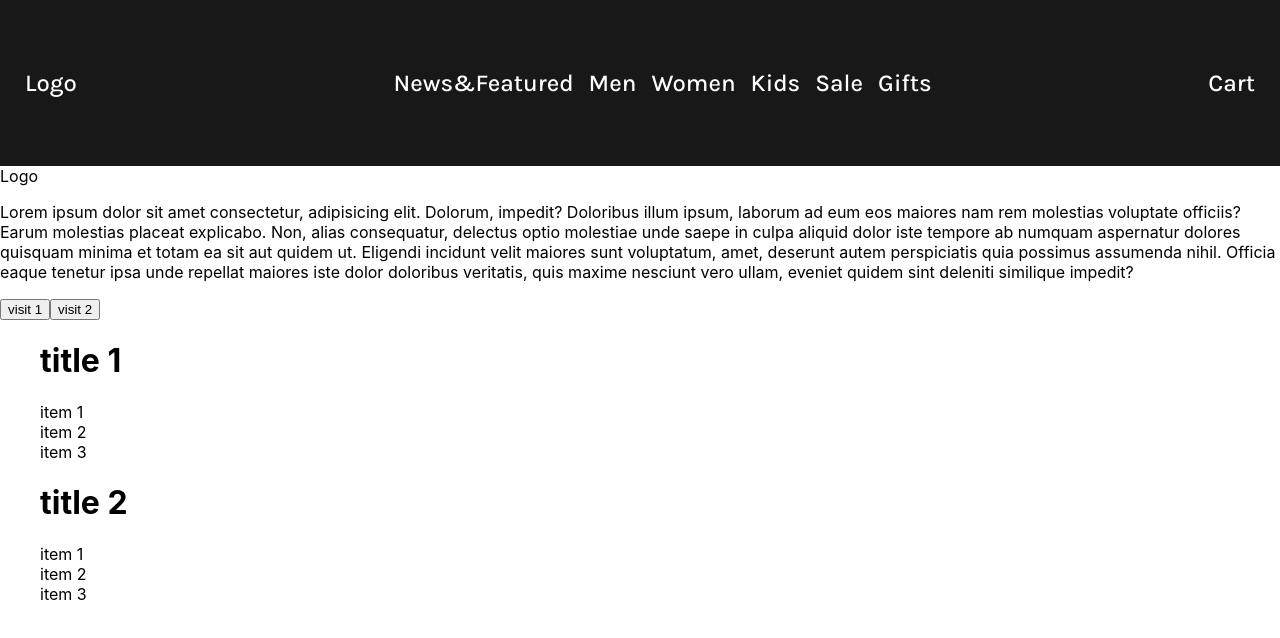
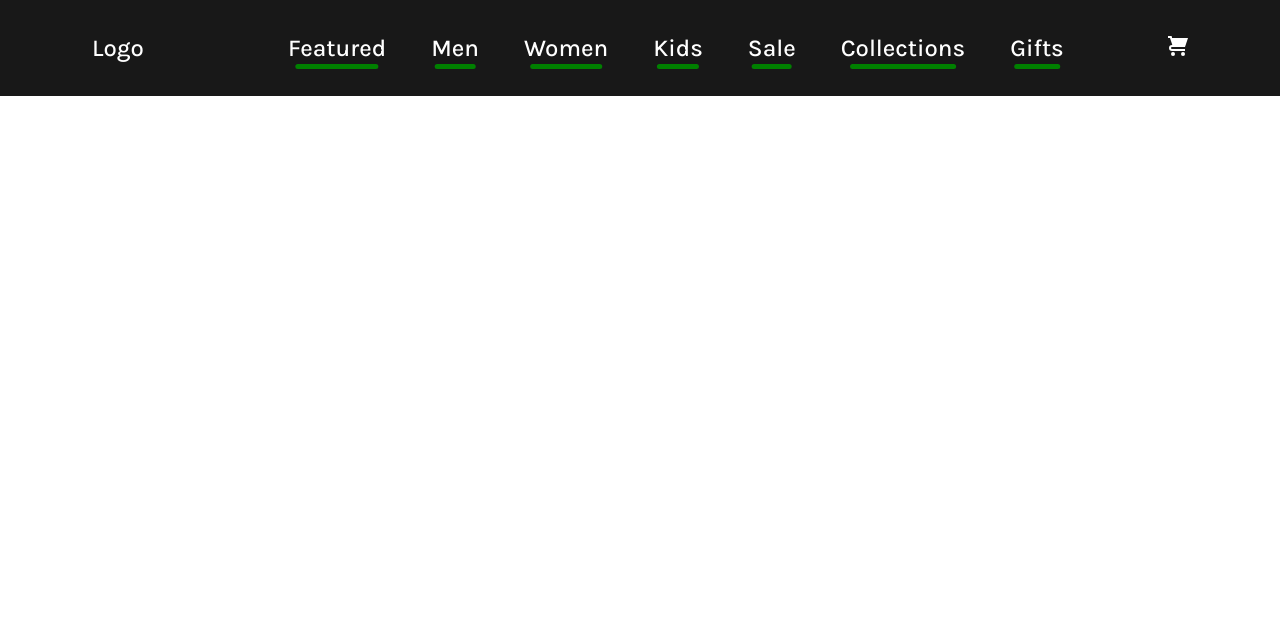
Before and after one commit to yns-qara/website-for-shoe-buisness, a Next.js app: page / in a window 1280 px wide. Shown: the top 638 px of the page. Built offline with nearby package versions, Linux system fonts and the light colour scheme.

Commit message:
more nav styling 😍

```diff
--- a/components/Navbar.js
+++ b/components/Navbar.js
@@ -1,20 +1,28 @@
 import styles from "../styles/navbar.module.css"
 import Link from "next/link"
+import Cart from "../components/svgs/Cart"
+import Logo from "../components/svgs/Logo"
 const Navbar = () => {
   return (
     <nav className={styles.container}>
-        <div>Logo</div>
+        <div className={styles.logo}>
+          {/* <Logo /> */}
+          Logo
+        </div>
         <div className={styles.list}>
             <ul>
-                <li><Link href="#">News&Featured</Link></li>
+                <li><Link href="#">Featured</Link></li>
                 <li><Link href="#">Men</Link></li>
                 <li><Link href="#">Women</Link></li>
                 <li><Link href="#">Kids</Link></li>
                 <li><Link href="#">Sale</Link></li>
+                <li><Link href="#">collections</Link></li>
                 <li><Link href="#">Gifts</Link></li>
             </ul>
         </div>
-        <div>cart</div>
+        <div>
+            <Cart />
+        </div>
     </nav>
   )
 }
--- /dev/null
+++ b/components/svgs/Cart.js
@@ -0,0 +1,8 @@
+
+const SvgComponent = (props) => (
+    <svg xmlns="http://www.w3.org/2000/svg" width={20} height={20} {...props}>
+        <path d="M4 2h16l-3 9H4a1 1 0 0 0 0 2h13v2H4a3 3 0 1 1 0-6h.33L3 5 2 2H0V0h3a1 1 0 0 1 1 1v1zm1 18a2 2 0 1 1 0-4 2 2 0 1 1 0 4zm10 0a2 2 0 1 1 0-4 2 2 0 1 1 0 4z" />
+    </svg>
+)
+
+export default SvgComponent
--- /dev/null
+++ b/components/svgs/Logo.js
@@ -0,0 +1,22 @@
+
+const SvgComponent = (props) => (
+  <svg
+    xmlns="http://www.w3.org/2000/svg"
+    viewBox="0 0 122.88 64.2"
+    style={{
+      enableBackground: "new 0 0 122.88 64.2",
+    }}
+    xmlSpace="preserve"
+    {...props}
+  >
+    <path
+      d="M20.6 39.3c-.98 0-1.74.68-1.74 1.68s.77 1.68 1.74 1.68 1.74-.68 1.74-1.68c0-1-.77-1.68-1.74-1.68zm79.46-37.5c.24-.01.44-.14.44-.48 0-.44-.29-.55-.76-.55h-.68v1.81h.46v-.76h.08l.4.76h.53l-.47-.78zm-.29-.29h-.26v-.42h.22c.13 0 .29.02.29.19 0 .19-.09.23-.25.23zm-5.2 4.15L96.69.11H72.66l-8.25 10 3.81-10h-7.98l-12.4 33.32h7.88l5.29-13.93.36 13.93 11.33-.02c-21.47 5.82-41.82 11.33-41.82 11.33-11.51 3.23-24.64-3.81-15.15-22.79C4.74 34.86-5.65 52.06 3.52 59.97c8.89 7.67 19.99 3.13 27.56.1s91.27-39.38 91.27-39.38c.81-.4.66-.91-.35-.66-.17.04-16.39 4.44-35.1 9.5l.93-2.59h-9.19l3.02-8.08h7.57l2.33-6.21H84l2.6-7.02h7.97v.03zM69.19 31.2l-.5-17.37L80.59.76 69.19 31.2zm-48.3 9.9c.24-.01.44-.14.44-.48 0-.44-.29-.54-.76-.54h-.68v1.81h.46v-.77h.08l.42.77h.52l-.48-.79zm-.29-.29h-.26v-.42h.22c.13 0 .29.02.29.19 0 .19-.09.23-.25.23zM99.76 0c-.98 0-1.74.68-1.74 1.68s.77 1.68 1.74 1.68 1.74-.68 1.74-1.68c.01-1-.76-1.68-1.74-1.68zm0 2.88c-.7 0-1.21-.51-1.21-1.2s.51-1.2 1.21-1.2c.69 0 1.21.52 1.21 1.2.01.68-.52 1.2-1.21 1.2zM20.6 42.18c-.7 0-1.21-.51-1.21-1.2s.51-1.2 1.21-1.2c.69 0 1.21.52 1.21 1.2 0 .68-.53 1.2-1.21 1.2zm16.95-8.76h-8.48l.96-14.74-5.51 14.74h-7.88L29.15.1h8.38l-.97 14.94L42.17.1h7.88l-12.5 33.32zm1.02 0L51.07.1h7.88l-12.5 33.32h-7.88z"
+      style={{
+        fillRule: "evenodd",
+        clipRule: "evenodd",
+      }}
+    />
+  </svg>
+)
+
+export default SvgComponent
--- a/pages/index.js
+++ b/pages/index.js
@@ -5,7 +5,7 @@ export default function Home() {
   return (
     <>
       <Navbar />
-      <Footer />
+      {/* <Footer /> */}
     </>
   )
 }
--- a/styles/navbar.module.css
+++ b/styles/navbar.module.css
@@ -3,7 +3,7 @@
     align-items: center;
     justify-content: space-between;
 
-    padding: 45px 25px;
+    padding: 10px 92px;
 
     background-color: #181818;
 
@@ -13,12 +13,40 @@
     text-transform: capitalize;
     font-size: 1.5em;
 
+    position: relative;
+}
+
+.logo{
+    cursor: pointer;
+    fill: black;
+    stroke: #ffffff;
 }
 
 .list ul {
     display: flex;
     align-items: center;
     justify-content: center;
-    gap: 15px;
+    gap: 45px;
 
 }
+
+.container div svg {
+    fill: #ffffff;
+    cursor: pointer;
+}
+
+.list ul li{
+    position: relative;
+}
+
+.list ul li a::before{
+    content: "";
+    position: absolute;
+    bottom: -25%;
+    left: 50%;
+    transform: translateX(-50%);
+    width: 85%;
+    height: 5px;
+    border-radius: 15px;
+    background-color: green;
+}
```
